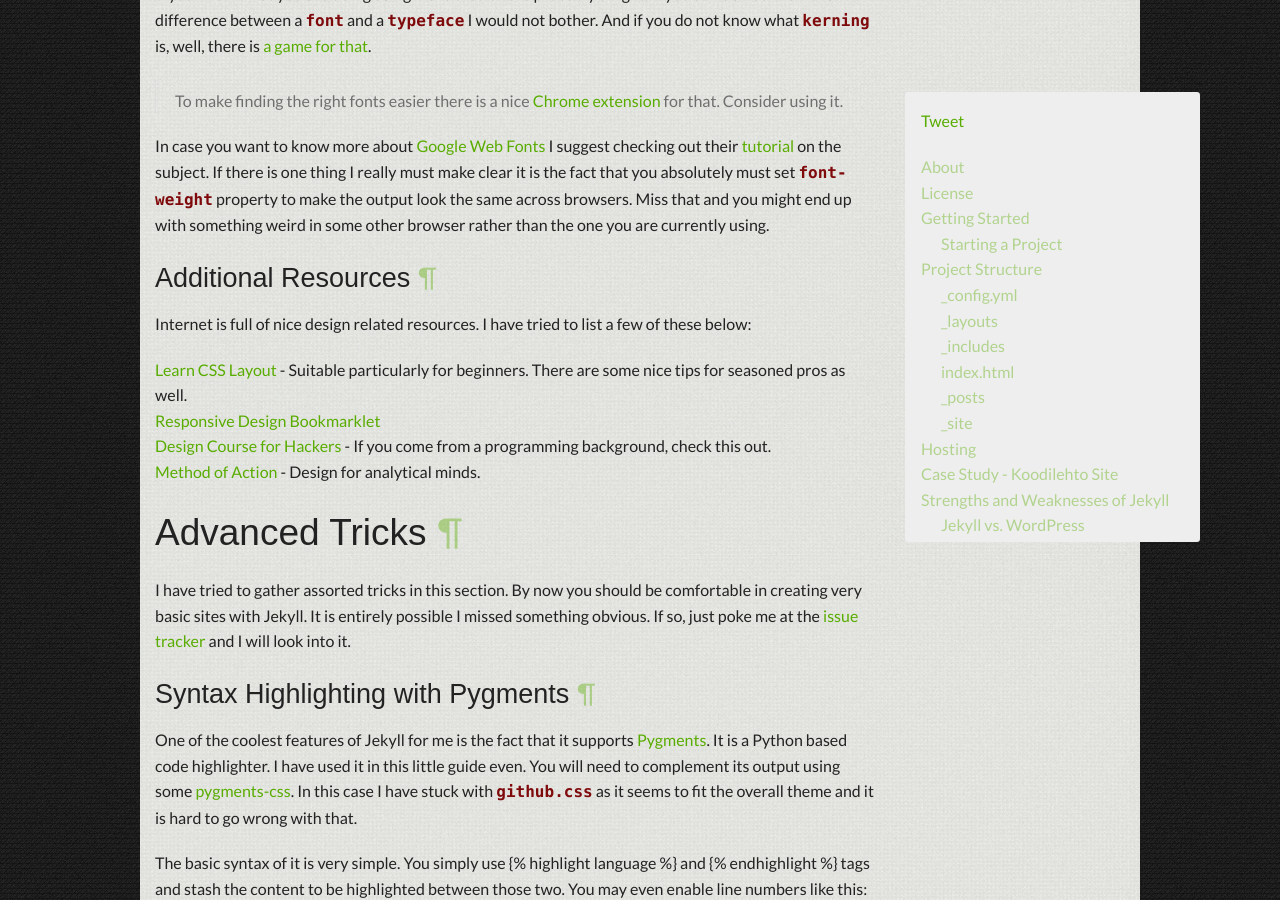
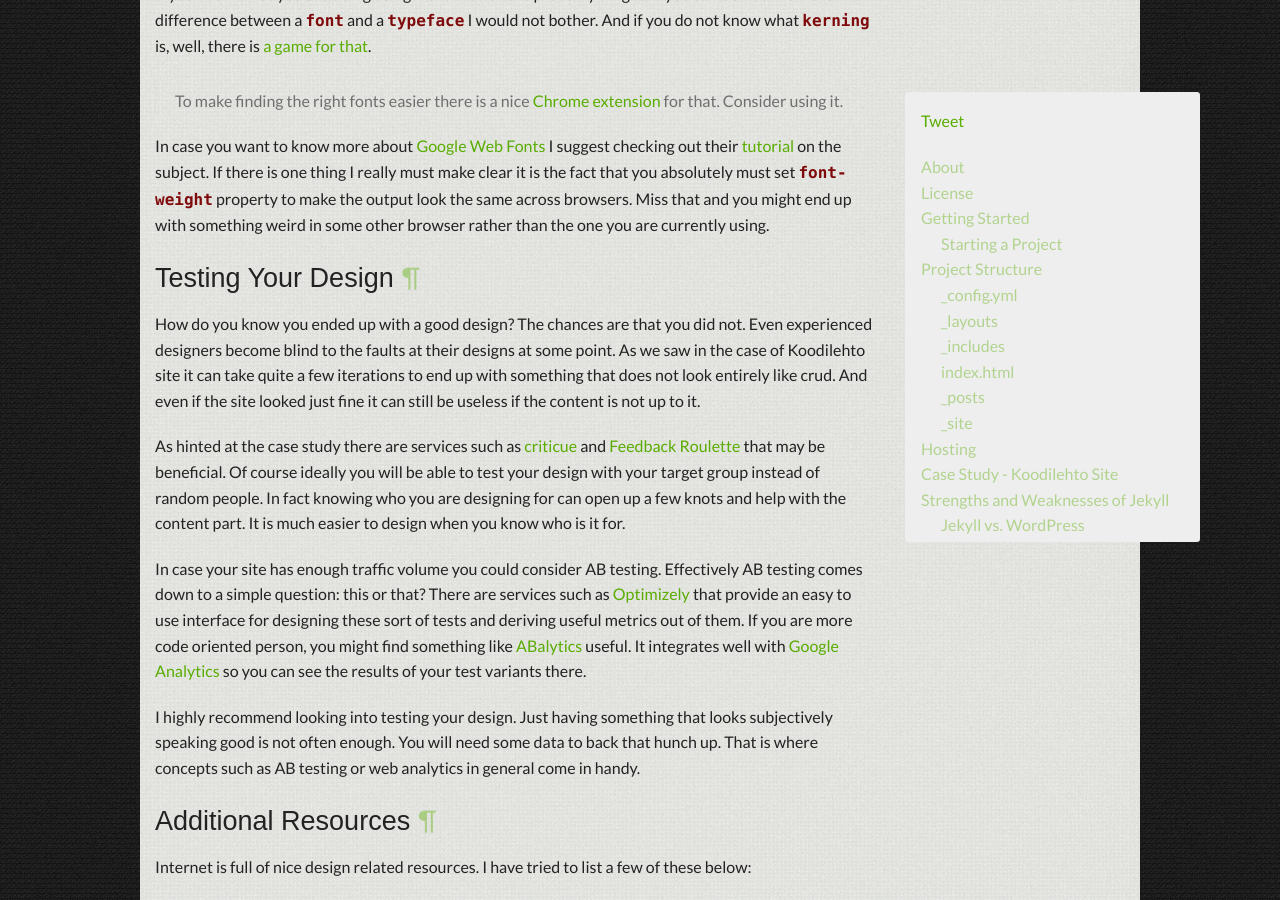
Before and after one commit to bebraw/yeswejekyll, a Jekyll site: the page built from index.md, in a window 1280 px wide and 900 px high, scrolled down 11054 px. Built offline with Jekyll 4.4.1, drawn with Linux system fonts in a browser that asks for light colours; some web fonts are replaced; comment, search, counter and statistics services are not loaded.

Commit message:
Add a section about testing your design
Closes #19.

```diff
--- a/index.md
+++ b/index.md
@@ -320,6 +320,16 @@ If you know what you are doing using more than two is probably alright. If you s
 
 In case you want to know more about [Google Web Fonts](http://www.google.com/webfonts) I suggest checking out their [tutorial](https://developers.google.com/webfonts/docs/getting_started) on the subject. If there is one thing I really must make clear it is the fact that you absolutely must set `font-weight` property to make the output look the same across browsers. Miss that and you might end up with something weird in some other browser rather than the one you are currently using.
 
+### Testing Your Design
+
+How do you know you ended up with a good design? The chances are that you did not. Even experienced designers become blind to the faults at their designs at some point. As we saw in the case of Koodilehto site it can take quite a few iterations to end up with something that does not look entirely like crud. And even if the site looked just fine it can still be useless if the content is not up to it.
+
+As hinted at the case study there are services such as [criticue](http://criticue.com/) and [Feedback Roulette](http://feedbackroulette.com/) that may be beneficial. Of course ideally you will be able to test your design with your target group instead of random people. In fact knowing who you are designing for can open up a few knots and help with the content part. It is much easier to design when you know who is it for.
+
+In case your site has enough traffic volume you could consider AB testing. Effectively AB testing comes down to a simple question: this or that? There are services such as [Optimizely](https://www.optimizely.com/) that provide an easy to use interface for designing these sort of tests and deriving useful metrics out of them. If you are more code oriented person, you might find something like [ABalytics](https://github.com/danmaz74/ABalytics) useful. It integrates well with [Google Analytics](http://www.google.com/analytics/) so you can see the results of your test variants there.
+
+I highly recommend looking into testing your design. Just having something that looks subjectively speaking good is not often enough. You will need some data to back that hunch up. That is where concepts such as AB testing or web analytics in general come in handy.
+
 ### Additional Resources
 
 Internet is full of nice design related resources. I have tried to list a few of these below:
```
